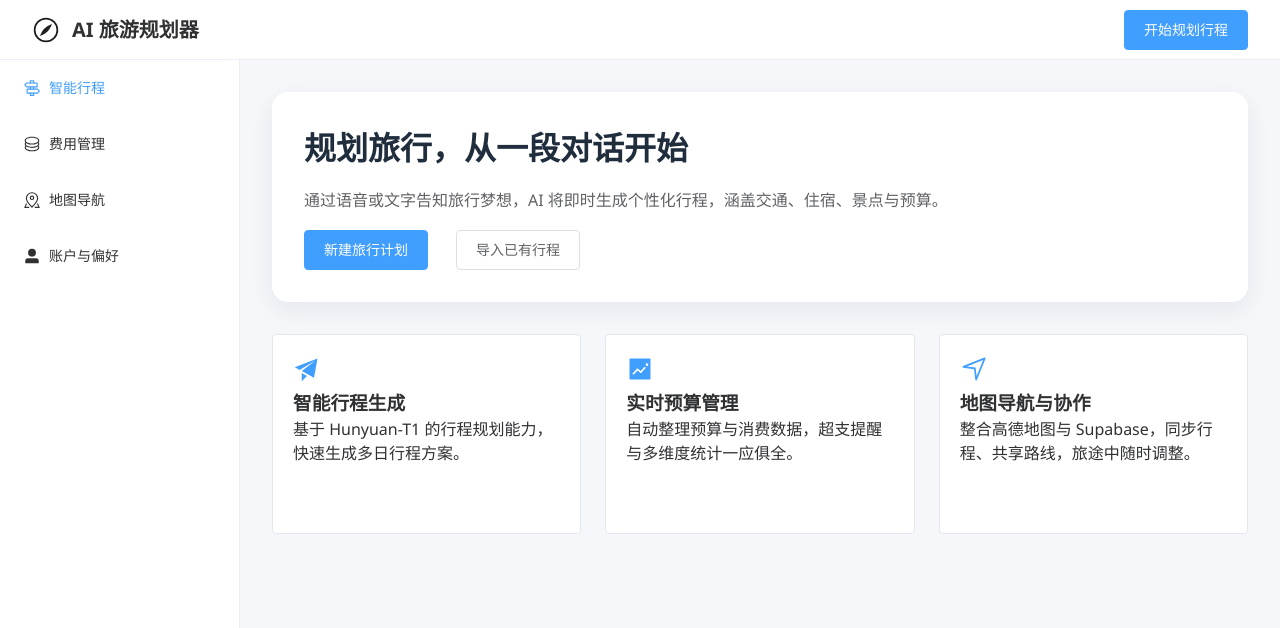
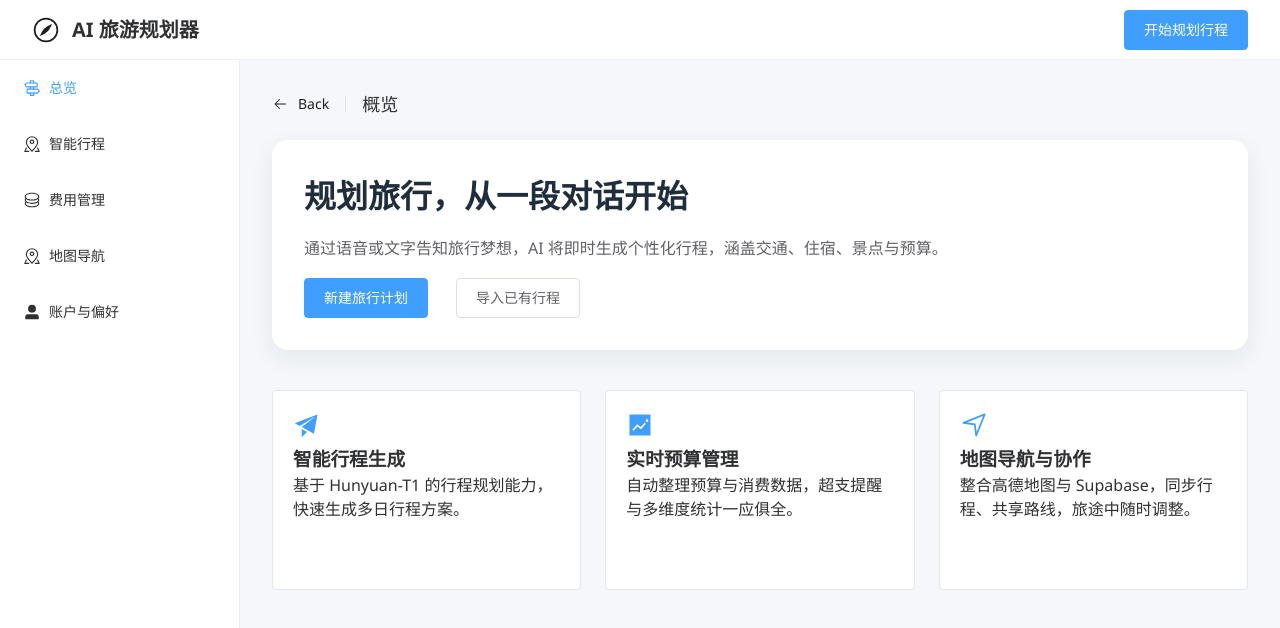
Before and after one commit to cherryouth/AI-Travel-Planner, a Vue app: page / in a window 1280 px wide. Shown: the top 628 px of the page. Built offline with nearby package versions, Linux system fonts and the light colour scheme.

Commit message:
feat(app): add router and pinia scaffolding

```diff
--- a/package.json
+++ b/package.json
@@ -12,7 +12,9 @@
   "dependencies": {
     "@element-plus/icons-vue": "^2.3.2",
     "element-plus": "^2.11.5",
-    "vue": "^3.5.0"
+    "pinia": "^3.0.3",
+    "vue": "^3.5.0",
+    "vue-router": "^4.6.3"
   },
   "devDependencies": {
     "@vitejs/plugin-vue": "^5.1.2",
--- a/src/App.vue
+++ b/src/App.vue
@@ -7,88 +7,77 @@
         </el-icon>
         <span class="brand__title">AI 旅游规划器</span>
       </div>
-      <el-button type="primary" size="large">开始规划行程</el-button>
+      <el-button type="primary" size="large" @click="goToPlanner">
+        开始规划行程
+      </el-button>
     </el-header>
 
     <el-container>
       <el-aside width="240px" class="layout__aside">
-        <el-menu class="menu" default-active="planner">
-          <el-menu-item index="planner">
-            <el-icon><Guide /></el-icon>
-            <span>智能行程</span>
-          </el-menu-item>
-          <el-menu-item index="budget">
-            <el-icon><Coin /></el-icon>
-            <span>费用管理</span>
-          </el-menu-item>
-          <el-menu-item index="map">
-            <el-icon><MapLocation /></el-icon>
-            <span>地图导航</span>
-          </el-menu-item>
-          <el-menu-item index="profile">
-            <el-icon><UserFilled /></el-icon>
-            <span>账户与偏好</span>
+        <el-menu
+          class="menu"
+          :default-active="activeMenu"
+          @select="handleSelect"
+        >
+          <el-menu-item v-for="item in menuItems" :key="item.name" :index="item.name">
+            <el-icon><component :is="item.icon" /></el-icon>
+            <span>{{ item.label }}</span>
           </el-menu-item>
         </el-menu>
       </el-aside>
 
       <el-main class="layout__main">
-        <section class="hero">
-          <h1>规划旅行，从一段对话开始</h1>
-          <p>
-            通过语音或文字告知旅行梦想，AI 将即时生成个性化行程，涵盖交通、住宿、景点与预算。
-          </p>
-          <div class="hero__actions">
-            <el-button type="primary" size="large">新建旅行计划</el-button>
-            <el-button size="large" plain>导入已有行程</el-button>
-          </div>
-        </section>
-
-        <el-row :gutter="24" class="feature-grid">
-          <el-col :xs="24" :sm="12" :lg="8">
-            <el-card shadow="hover" class="feature-card">
-              <el-icon size="28" class="feature-card__icon">
-                <Promotion />
-              </el-icon>
-              <h3>智能行程生成</h3>
-              <p>基于 Hunyuan-T1 的行程规划能力，快速生成多日行程方案。</p>
-            </el-card>
-          </el-col>
-          <el-col :xs="24" :sm="12" :lg="8">
-            <el-card shadow="hover" class="feature-card">
-              <el-icon size="28" class="feature-card__icon">
-                <TrendCharts />
-              </el-icon>
-              <h3>实时预算管理</h3>
-              <p>自动整理预算与消费数据，超支提醒与多维度统计一应俱全。</p>
-            </el-card>
-          </el-col>
-          <el-col :xs="24" :sm="12" :lg="8">
-            <el-card shadow="hover" class="feature-card">
-              <el-icon size="28" class="feature-card__icon">
-                <Position />
-              </el-icon>
-              <h3>地图导航与协作</h3>
-              <p>整合高德地图与 Supabase，同步行程、共享路线，旅途中随时调整。</p>
-            </el-card>
-          </el-col>
-        </el-row>
+        <router-view />
       </el-main>
     </el-container>
   </el-container>
 </template>
 
 <script setup lang="ts">
+import type { Component } from 'vue';
+import { computed } from 'vue';
+import { useRoute, useRouter } from 'vue-router';
 import {
   Coin,
   Compass,
   Guide,
   MapLocation,
-  Position,
-  Promotion,
-  TrendCharts,
   UserFilled,
 } from '@element-plus/icons-vue';
+
+interface MenuItem {
+  name: string;
+  label: string;
+  path: string;
+  icon: Component;
+}
+
+const router = useRouter();
+const route = useRoute();
+
+const menuItems: MenuItem[] = [
+  { name: 'dashboard', label: '总览', path: '/', icon: Guide },
+  { name: 'planner', label: '智能行程', path: '/planner', icon: MapLocation },
+  { name: 'budget', label: '费用管理', path: '/budget', icon: Coin },
+  { name: 'map', label: '地图导航', path: '/map', icon: MapLocation },
+  { name: 'profile', label: '账户与偏好', path: '/profile', icon: UserFilled },
+];
+
+const activeMenu = computed(() => (route.name as string) ?? 'dashboard');
+
+const handleSelect = (name: string) => {
+  const item = menuItems.find((entry) => entry.name === name);
+  if (!item) {
+    return;
+  }
+  if (route.path !== item.path) {
+    router.push(item.path);
+  }
+};
+
+const goToPlanner = () => {
+  router.push('/planner');
+};
 </script>
 
 <style scoped>
@@ -131,46 +120,6 @@ import {
   padding: 2rem;
 }
 
-.hero {
-  display: grid;
-  gap: 1rem;
-  padding: 2rem;
-  background-color: #ffffff;
-  border-radius: 16px;
-  box-shadow: 0 8px 24px rgba(31, 45, 61, 0.08);
-}
-
-.hero h1 {
-  font-size: 2rem;
-  color: #1f2d3d;
-}
-
-.hero p {
-  font-size: 1rem;
-  color: #606266;
-  line-height: 1.6;
-}
-
-.hero__actions {
-  display: flex;
-  flex-wrap: wrap;
-  gap: 1rem;
-}
-
-.feature-grid {
-  margin-top: 2rem;
-}
-
-.feature-card {
-  min-height: 200px;
-  display: grid;
-  gap: 0.75rem;
-}
-
-.feature-card__icon {
-  color: #409eff;
-}
-
 @media (max-width: 768px) {
   .layout__header {
     flex-direction: column;
--- a/src/main.ts
+++ b/src/main.ts
@@ -1,11 +1,15 @@
 import { createApp } from 'vue';
+import { createPinia } from 'pinia';
 import ElementPlus from 'element-plus';
 import 'element-plus/dist/index.css';
 import App from './App.vue';
+import router from './router';
 import './assets/base.css';
 
 const app = createApp(App);
 
+app.use(createPinia());
+app.use(router);
 app.use(ElementPlus);
 
 app.mount('#app');
--- /dev/null
+++ b/src/router/index.ts
@@ -0,0 +1,36 @@
+import { createRouter, createWebHistory } from 'vue-router';
+
+export const routes = [
+  {
+    path: '/',
+    name: 'dashboard',
+    component: () => import('../views/DashboardView.vue'),
+  },
+  {
+    path: '/planner',
+    name: 'planner',
+    component: () => import('../views/PlannerView.vue'),
+  },
+  {
+    path: '/budget',
+    name: 'budget',
+    component: () => import('../views/BudgetView.vue'),
+  },
+  {
+    path: '/map',
+    name: 'map',
+    component: () => import('../views/MapView.vue'),
+  },
+  {
+    path: '/profile',
+    name: 'profile',
+    component: () => import('../views/ProfileView.vue'),
+  },
+];
+
+const router = createRouter({
+  history: createWebHistory(),
+  routes,
+});
+
+export default router;
--- /dev/null
+++ b/src/views/BudgetView.vue
@@ -0,0 +1,16 @@
+<template>
+  <section class="page">
+    <el-page-header content="费用管理" />
+    <p>展示预算概览、实际消费、超支提醒等内容。</p>
+  </section>
+</template>
+
+<script setup lang="ts">
+</script>
+
+<style scoped>
+.page {
+  display: grid;
+  gap: 1rem;
+}
+</style>
--- /dev/null
+++ b/src/views/DashboardView.vue
@@ -0,0 +1,97 @@
+<template>
+  <section class="dashboard">
+    <el-page-header content="概览" />
+
+    <section class="hero">
+      <h1>规划旅行，从一段对话开始</h1>
+      <p>
+        通过语音或文字告知旅行梦想，AI 将即时生成个性化行程，涵盖交通、住宿、景点与预算。
+      </p>
+      <div class="hero__actions">
+        <el-button type="primary" size="large">新建旅行计划</el-button>
+        <el-button size="large" plain>导入已有行程</el-button>
+      </div>
+    </section>
+
+    <el-row :gutter="24" class="feature-grid">
+      <el-col :xs="24" :sm="12" :lg="8">
+        <el-card shadow="hover" class="feature-card">
+          <el-icon size="28" class="feature-card__icon">
+            <Promotion />
+          </el-icon>
+          <h3>智能行程生成</h3>
+          <p>基于 Hunyuan-T1 的行程规划能力，快速生成多日行程方案。</p>
+        </el-card>
+      </el-col>
+      <el-col :xs="24" :sm="12" :lg="8">
+        <el-card shadow="hover" class="feature-card">
+          <el-icon size="28" class="feature-card__icon">
+            <TrendCharts />
+          </el-icon>
+          <h3>实时预算管理</h3>
+          <p>自动整理预算与消费数据，超支提醒与多维度统计一应俱全。</p>
+        </el-card>
+      </el-col>
+      <el-col :xs="24" :sm="12" :lg="8">
+        <el-card shadow="hover" class="feature-card">
+          <el-icon size="28" class="feature-card__icon">
+            <Position />
+          </el-icon>
+          <h3>地图导航与协作</h3>
+          <p>整合高德地图与 Supabase，同步行程、共享路线，旅途中随时调整。</p>
+        </el-card>
+      </el-col>
+    </el-row>
+  </section>
+</template>
+
+<script setup lang="ts">
+import { Position, Promotion, TrendCharts } from '@element-plus/icons-vue';
+</script>
+
+<style scoped>
+.dashboard {
+  display: grid;
+  gap: 1.5rem;
+}
+
+.hero {
+  display: grid;
+  gap: 1rem;
+  padding: 2rem;
+  background-color: #ffffff;
+  border-radius: 16px;
+  box-shadow: 0 8px 24px rgba(31, 45, 61, 0.08);
+}
+
+.hero h1 {
+  font-size: 2rem;
+  color: #1f2d3d;
+}
+
+.hero p {
+  font-size: 1rem;
+  color: #606266;
+  line-height: 1.6;
+}
+
+.hero__actions {
+  display: flex;
+  flex-wrap: wrap;
+  gap: 1rem;
+}
+
+.feature-grid {
+  margin-top: 1rem;
+}
+
+.feature-card {
+  min-height: 200px;
+  display: grid;
+  gap: 0.75rem;
+}
+
+.feature-card__icon {
+  color: #409eff;
+}
+</style>
--- /dev/null
+++ b/src/views/MapView.vue
@@ -0,0 +1,16 @@
+<template>
+  <section class="page">
+    <el-page-header content="地图导航" />
+    <p>未来将在此集成高德地图 SDK，展示行程路线与实时导航。</p>
+  </section>
+</template>
+
+<script setup lang="ts">
+</script>
+
+<style scoped>
+.page {
+  display: grid;
+  gap: 1rem;
+}
+</style>
--- /dev/null
+++ b/src/views/PlannerView.vue
@@ -0,0 +1,16 @@
+<template>
+  <section class="page">
+    <el-page-header content="智能行程规划" />
+    <p>在这里配置行程偏好、调用 LLM 生成行程方案。</p>
+  </section>
+</template>
+
+<script setup lang="ts">
+</script>
+
+<style scoped>
+.page {
+  display: grid;
+  gap: 1rem;
+}
+</style>
--- /dev/null
+++ b/src/views/ProfileView.vue
@@ -0,0 +1,16 @@
+<template>
+  <section class="page">
+    <el-page-header content="账户与偏好" />
+    <p>管理个人资料、旅行动机、常用旅客信息与协作者设置。</p>
+  </section>
+</template>
+
+<script setup lang="ts">
+</script>
+
+<style scoped>
+.page {
+  display: grid;
+  gap: 1rem;
+}
+</style>
```
Also changed, not shown: src/stores/ui.ts (added, +16 -0 lines), 1 other file (tests, documents, lock files or other folders).
